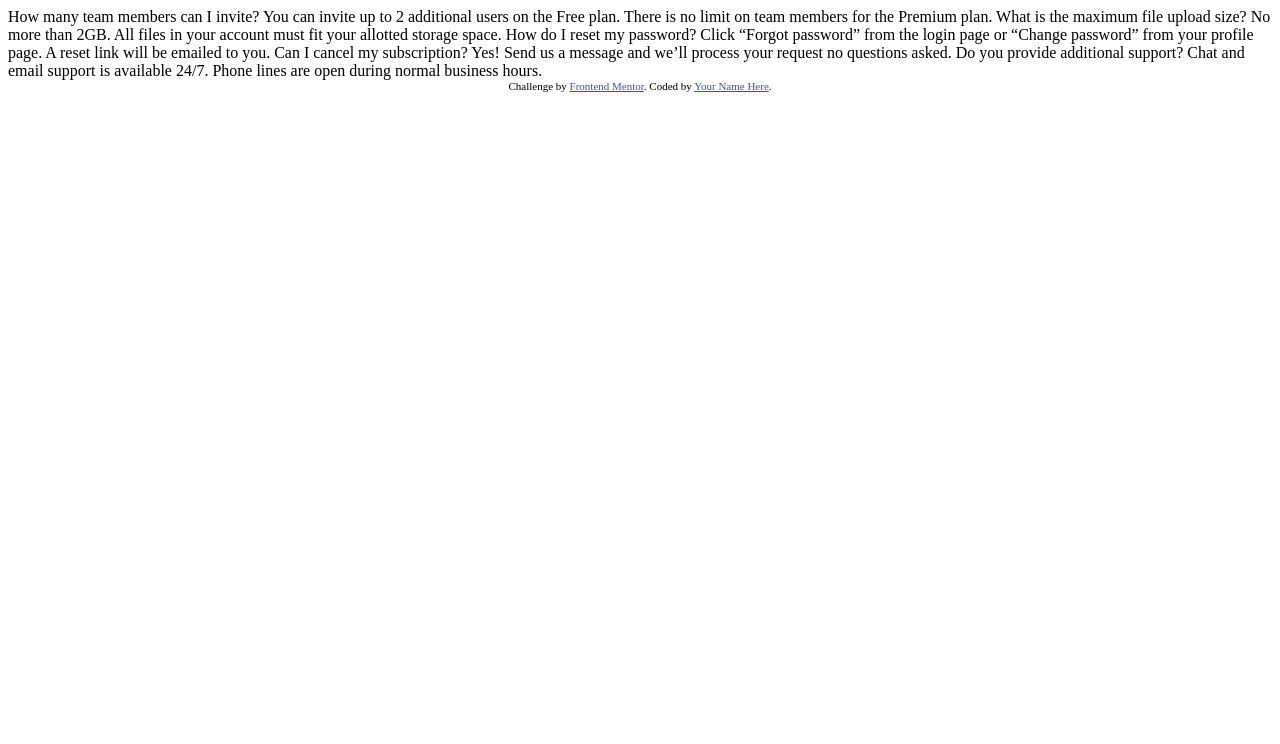
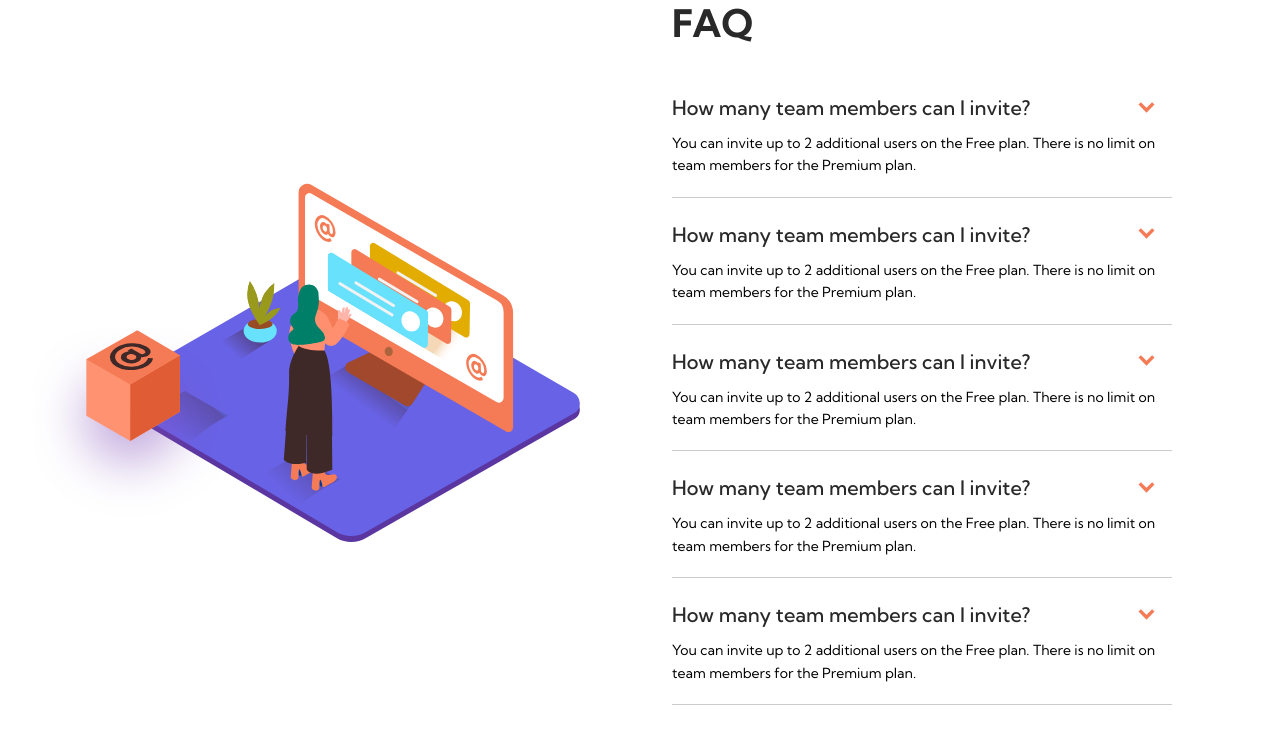
Before and after one commit to justmrkhan/faq-accordian, a plain HTML site: page index.html in a window 1280 px wide. Drawn offline with Linux system fonts and the light colour scheme.

Commit message:
Made Layout

```diff
--- a/index.html
+++ b/index.html
@@ -1,40 +1,118 @@
 <!DOCTYPE html>
 <html lang="en">
-<head>
-  <meta charset="UTF-8">
-  <meta name="viewport" content="width=device-width, initial-scale=1.0"> <!-- displays site properly based on user's device -->
+  <head>
+    <meta charset="UTF-8" />
+    <meta name="viewport" content="width=device-width, initial-scale=1.0" />
 
-  <link rel="icon" type="image/png" sizes="32x32" href="./images/favicon-32x32.png">
+    <link
+      rel="icon"
+      type="image/png"
+      sizes="32x32"
+      href="./images/favicon-32x32.png"
+    />
 
-  <title>Frontend Mentor | FAQ Accordion Card</title>
+    <title>Afan Khan - Frontend Mentor - FAQ</title>
+    <link rel="stylesheet" href="styles.css" />
 
-  <!-- Feel free to remove these styles or customise in your own stylesheet 👍 -->
-  <style>
-    .attribution { font-size: 11px; text-align: center; }
-    .attribution a { color: hsl(228, 45%, 44%); }
-  </style>
-</head>
-<body>
-  How many team members can I invite?
-  You can invite up to 2 additional users on the Free plan. There is no limit on
-  team members for the Premium plan.
+    <link rel="preconnect" href="https://fonts.googleapis.com" />
+    <link rel="preconnect" href="https://fonts.gstatic.com" crossorigin />
+    <link
+      href="https://fonts.googleapis.com/css2?family=Kumbh+Sans:wght@400;500;600;700&display=swap"
+      rel="stylesheet"
+    />
+  </head>
+  <body>
+    <section class="FAQ">
+      <section class="illustration-block">
+        <div class="combination">
+          <img
+            class="illustration-box"
+            src="/images/illustration-box-desktop.svg"
+          />
+          <img
+            class="illustration"
+            src="/images/illustration-woman-online-desktop.svg"
+          />
+        </div>
+      </section>
+      <section class="FAQ-questions">
+        <h1 class="FAQ-heading">FAQ</h1>
 
-  What is the maximum file upload size?
-  No more than 2GB. All files in your account must fit your allotted storage space.
+        <div class="question-block">
+          <div class="text-and-arrow">
+            <p class="question">How many team members can I invite?</p>
+            <img
+              class="arrow arrow-visible"
+              src="/images/icon-arrow-down.svg"
+              alt="Arrow Icon for Dropdown"
+            />
+          </div>
+          <p class="answer answer-visible">
+            You can invite up to 2 additional users on the Free plan. There is
+            no limit on team members for the Premium plan.
+          </p>
+        </div>
 
-  How do I reset my password?
-  Click “Forgot password” from the login page or “Change password” from your profile page.
-  A reset link will be emailed to you.
+        <div class="question-block">
+          <div class="text-and-arrow">
+            <p class="question">How many team members can I invite?</p>
+            <img
+              class="arrow arrow-visible"
+              src="/images/icon-arrow-down.svg"
+              alt="Arrow Icon for Dropdown"
+            />
+          </div>
+          <p class="answer answer-visible">
+            You can invite up to 2 additional users on the Free plan. There is
+            no limit on team members for the Premium plan.
+          </p>
+        </div>
 
-  Can I cancel my subscription?
-  Yes! Send us a message and we’ll process your request no questions asked.
+        <div class="question-block">
+          <div class="text-and-arrow">
+            <p class="question">How many team members can I invite?</p>
+            <img
+              class="arrow arrow-visible"
+              src="/images/icon-arrow-down.svg"
+              alt="Arrow Icon for Dropdown"
+            />
+          </div>
+          <p class="answer answer-visible">
+            You can invite up to 2 additional users on the Free plan. There is
+            no limit on team members for the Premium plan.
+          </p>
+        </div>
 
-  Do you provide additional support?
-  Chat and email support is available 24/7. Phone lines are open during normal business hours.
+        <div class="question-block">
+          <div class="text-and-arrow">
+            <p class="question">How many team members can I invite?</p>
+            <img
+              class="arrow arrow-visible"
+              src="/images/icon-arrow-down.svg"
+              alt="Arrow Icon for Dropdown"
+            />
+          </div>
+          <p class="answer answer-visible">
+            You can invite up to 2 additional users on the Free plan. There is
+            no limit on team members for the Premium plan.
+          </p>
+        </div>
 
-  <div class="attribution">
-    Challenge by <a href="https://www.frontendmentor.io?ref=challenge" target="_blank">Frontend Mentor</a>.
-    Coded by <a href="#">Your Name Here</a>.
-  </div>
-</body>
+        <div class="question-block">
+          <div class="text-and-arrow">
+            <p class="question">How many team members can I invite?</p>
+            <img
+              class="arrow arrow-visible"
+              src="/images/icon-arrow-down.svg"
+              alt="Arrow Icon for Dropdown"
+            />
+          </div>
+          <p class="answer answer-visible">
+            You can invite up to 2 additional users on the Free plan. There is
+            no limit on team members for the Premium plan.
+          </p>
+        </div>
+      </section>
+    </section>
+  </body>
 </html>
--- /dev/null
+++ b/styles.css
@@ -0,0 +1,104 @@
+* {
+  margin: 0;
+  padding: 0;
+  box-sizing: border-box;
+}
+
+html {
+  font-size: 62.5%;
+}
+
+body {
+  font-family: "Kumbh Sans", sans-serif;
+}
+
+.FAQ {
+  margin: auto;
+  height: 100%;
+}
+
+/* Illustration */
+
+.illustration-block {
+  display: flex;
+  flex-direction: column;
+  justify-content: center;
+}
+
+.combination {
+  position: relative;
+}
+
+.illustration-box {
+  position: absolute;
+  top: 40%;
+  left: -15%;
+
+  width: 200px;
+  z-index: 1;
+}
+
+/* FAQ */
+
+.FAQ {
+  display: grid;
+  grid-template-columns: repeat(2, 50rem);
+  gap: 6.4rem;
+
+  align-items: center;
+  justify-content: center;
+}
+
+.FAQ-heading {
+  font-size: 3.8rem;
+  font-size: 700;
+
+  margin-bottom: 4.8rem;
+  color: #292929;
+}
+
+/* Question Block */
+
+.question-block {
+  border-bottom: 1px solid rgba(0, 0, 0, 0.2);
+  margin-bottom: 2.4rem;
+}
+
+.question {
+  font-size: 2rem;
+  font-weight: 500;
+
+  color: #292929;
+}
+
+.text-and-arrow {
+  display: flex;
+  align-items: center;
+  gap: 10.8rem;
+
+  margin-bottom: 1.2rem;
+}
+
+.arrow {
+  width: 17px;
+  height: 12px;
+
+  rotate: 180deg;
+}
+
+.answer {
+  font-size: 1.4rem;
+  line-height: 1.6;
+
+  padding-bottom: 20px;
+
+  display: none;
+}
+
+.arrow-visible {
+  rotate: 0deg;
+}
+
+.answer-visible {
+  display: block;
+}
```
Also changed, not shown: images/illustration.png (added).
